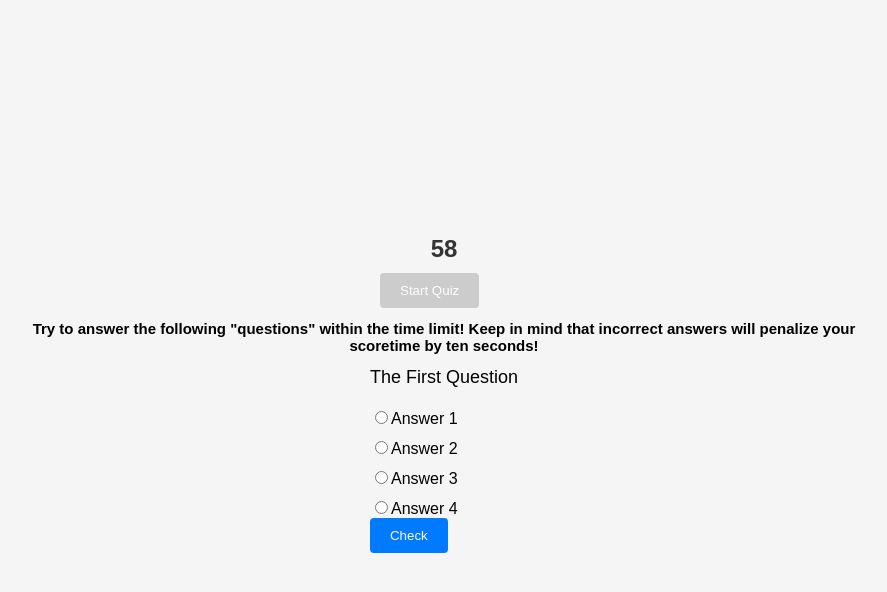
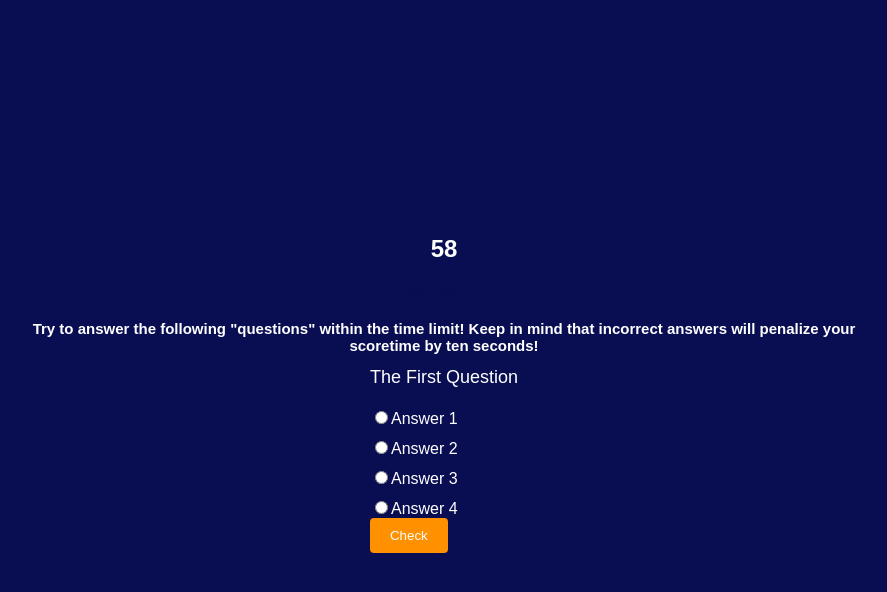
Before and after one commit to UCarr81/Quiz, a plain HTML site: page index.html in a window 1280 px wide. Both pictures are taken after a click on the button "Start Quiz". Shown: the whole page, without its empty margins (196-1083 px from the left). Drawn offline with Linux system fonts and the light colour scheme.

Commit message:
Removed Check Button before Start and Styled CSS

```diff
--- a/Assets/script.js
+++ b/Assets/script.js
@@ -13,6 +13,7 @@ function startCountdown() {
             endTime();
         }
     }, 1000);
+    checkButton.style.display = "block";
 }
 
 function endTime() {
@@ -63,6 +64,7 @@ var score = 0;
 var question = document.getElementById("question");
 var choices = document.getElementById("choices");
 var checkButton = document.getElementById("check-btn");
+checkButton.style.display = "none";
 
 function showQuestion() {
     question.textContent = quizQuestions[currentQuestion].q;
--- a/Assets/style.css
+++ b/Assets/style.css
@@ -7,12 +7,13 @@ body {
     align-items: center;
     justify-content: center;
     height: 100vh;
-    background-color: #f5f5f5;
+    background-color: #090e53;
+    color: white;
 }
 
 .container {
     text-align: center;
-    background-color: #ffffff;
+    background-color: #000000;
     padding: 20px;
     border-radius: 8px;
     box-shadow: 0 2px 4px rgba(85, 12, 12, 0.1);
@@ -38,7 +39,7 @@ body {
 h1 {
     font-size: 24px;
     margin-bottom: 10px;
-    color: #333;
+    color: #ffffff;
 }
 
 #question {
@@ -52,7 +53,7 @@ h1 {
 }
 button {
     padding: 10px 20px;
-    background-color: #007bff;
+    background-color: #ff9100;
     color: #fff;
     border: none;
     border-radius: 4px;
@@ -61,12 +62,13 @@ button {
 }
 
 button:disabled {
-    background-color: #ccc;
+    background-color: #090e53;
+    color: #090e53;
     cursor: not-allowed;
 }
 
 button:hover {
-    background-color: #030a49;
+    background-color: #fa0707;
 }
 
 #score {
--- a/index.html
+++ b/index.html
@@ -28,7 +28,7 @@
     <div class="Quiz" id="quiz-container">
         <div class="questions" id="question"></div>
         <div class="answer" id="choices"></div>
-        <button class="btn" onclick="ansCheck()" id="check-btn" style="display: block;">Check</button>
+        <button class="btn" onclick="ansCheck()" id="check-btn">Check</button>
     </div>
     <p id="answer-display"></p>
         <div id="score-container" class="container" style="display: none;">
```
